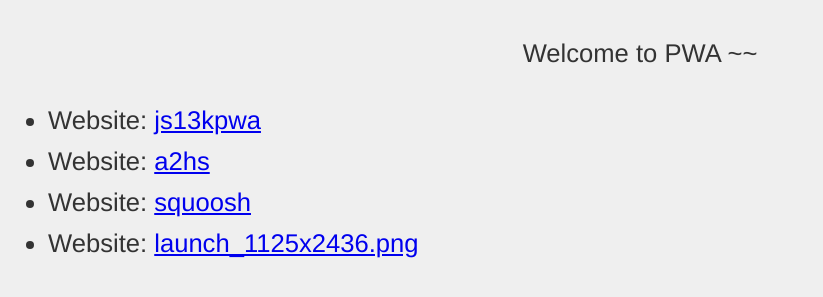
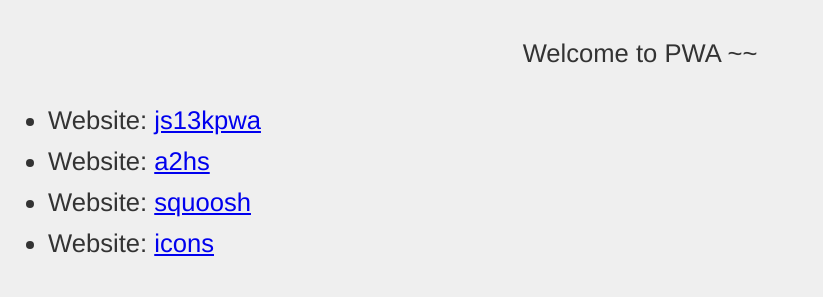
Before and after one commit to YanboCoder/pwa-demos, a website: page minipwa/public/index.html in a window 1280 px wide. Shown: the part 149-446 px from the top of the page, without its empty margins (0-823 px from the left). Drawn offline with Linux system fonts and the light colour scheme.

Commit message:
modify launch path

```diff
--- a/minipwa/public/index.html
+++ b/minipwa/public/index.html
@@ -24,7 +24,7 @@
 	<li><span>Website:</span> <a href='https://mdn.github.io/pwa-examples/js13kpwa/'>js13kpwa</a></li>
 	<li><span>Website:</span> <a href='https://mdn.github.io/pwa-examples/a2hs/'>a2hs</a></li>
 	<li><span>Website:</span> <a href='https://squoosh.app/'>squoosh</a></li>
-	<li><span>Website:</span> <a href='https://yanboCoder.github.io/pwa-demos/minipwa/public/images/'>launch_1125x2436.png</a></li>
+	<li><span>Website:</span> <a href='https://yanboCoder.github.io/pwa-demos/minipwa/public/icons/'>icons</a></li>
 	</ul>
 </body>
 </html>
```
